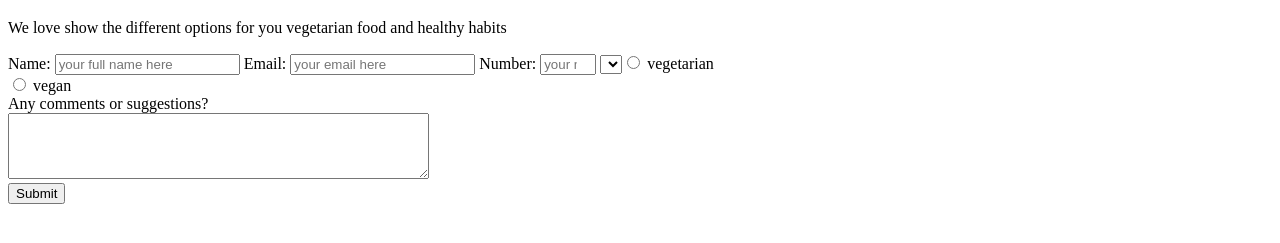
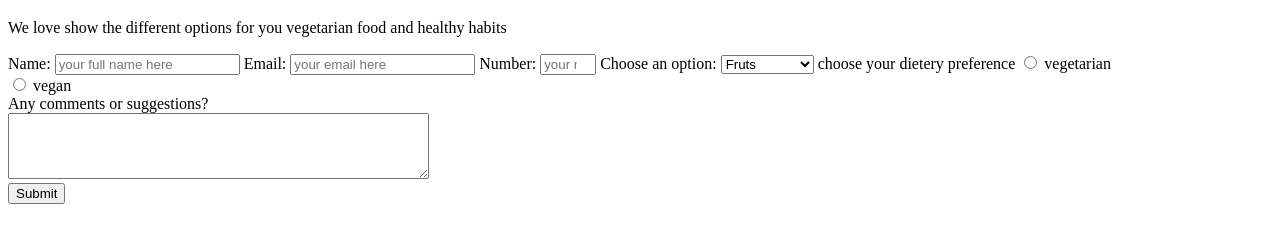
Before and after one commit to Sergiotrader29/From-trial-microverse, a plain HTML site: page index.html in a window 1280 px wide. Shown: the part 61-304 px from the top of the page. Drawn offline with Linux system fonts and the light colour scheme.

Commit message:
repair the option food

```diff
--- a/index.html
+++ b/index.html
@@ -19,8 +19,14 @@
       <label id="number-label">Number:</label>
       <input id="number" type="number" min="5" max="30"placeholder="your number here" />
 
-      <select id="dropdown"
-        <option value="Zuccini">Zuccini's Pizza</option>
+      <label for="dropdown">Choose an option:</label>
+      <select name="option" id="dropdown">
+        <option value="fruts">Fruts</option>
+        <option value="vegetarian">Vegetarians</option>
+        <option value="beans">beans</option>
+      </select>
+
+
 
         <label>choose your dietery preference</label>
         <input type="radio" id="vegetarian" name="diet" value="vegatarian">
@@ -35,7 +41,5 @@
 
     </form>
 
-
-
   </body>
 </html>
```
